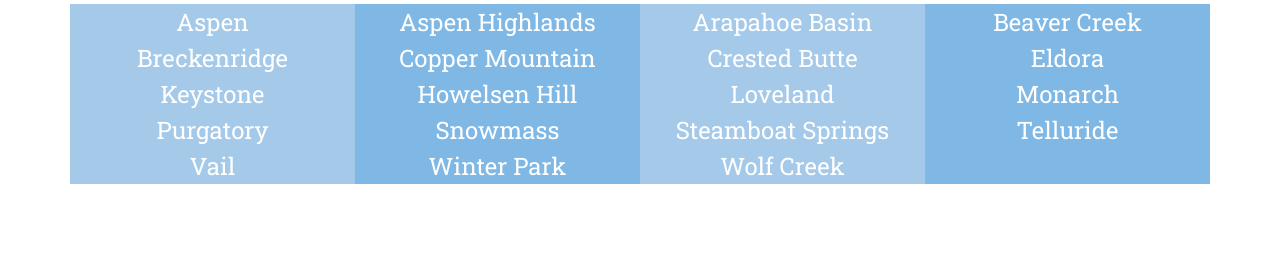
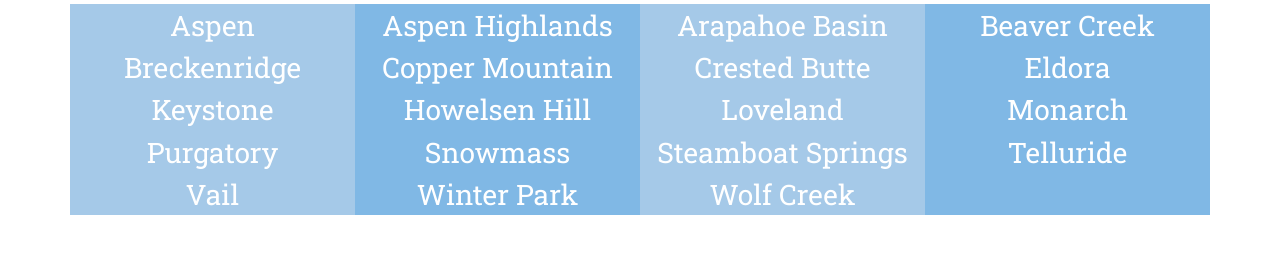
Before and after one commit to wildmanalex/peak-choice, a website: page public/index.html in a window 1280 px wide. Shown: the part 314-568 px from the top of the page. Drawn offline with nearby package versions, Linux system fonts and the light colour scheme.

Commit message:
fixed mobile responsiveness

```diff
--- a/public/index.html
+++ b/public/index.html
@@ -1,6 +1,7 @@
 <!DOCTYPE html>
 <html>
 <head>
+	<meta name="viewport" content="width=device-width, initial-scale=1.0">
 	<script src="https://unpkg.com/vue"></script>
 	<script src="https://cdnjs.cloudflare.com/ajax/libs/vue-router/3.0.1/vue-router.js"></script>
 	<link rel="stylesheet" href="https://maxcdn.bootstrapcdn.com/bootstrap/4.0.0-beta.2/css/bootstrap.min.css" integrity="sha384-PsH8R72JQ3SOdhVi3uxftmaW6Vc51MKb0q5P2rRUpPvrszuE4W1povHYgTpBfshb" crossorigin="anonymous">
--- a/public/search.css
+++ b/public/search.css
@@ -96,7 +96,7 @@
 	text-align: center;
 }
 .router {
-	font-size: 1.5rem;
+	font-size: 8vw;
 	color: white;
 }
 .router:hover {
@@ -109,18 +109,9 @@
 .altB {
 	background-color: #80b8e5;
 }
-/*@media only screen and (min-width: 600px) {
+@media only screen and (min-width: 900px) {
     .router {
-        color:#9DCAEB;
+		font-size: 2.2vw;
+		color: white;
     }
 }
-@media only screen and (min-width: 600px) {
-    .altA {
-        background-color: white;
-    }
-}
-@media only screen and (min-width: 600px) {
-    .altB {
-        background-color: white;
-    }
-}*/
```
